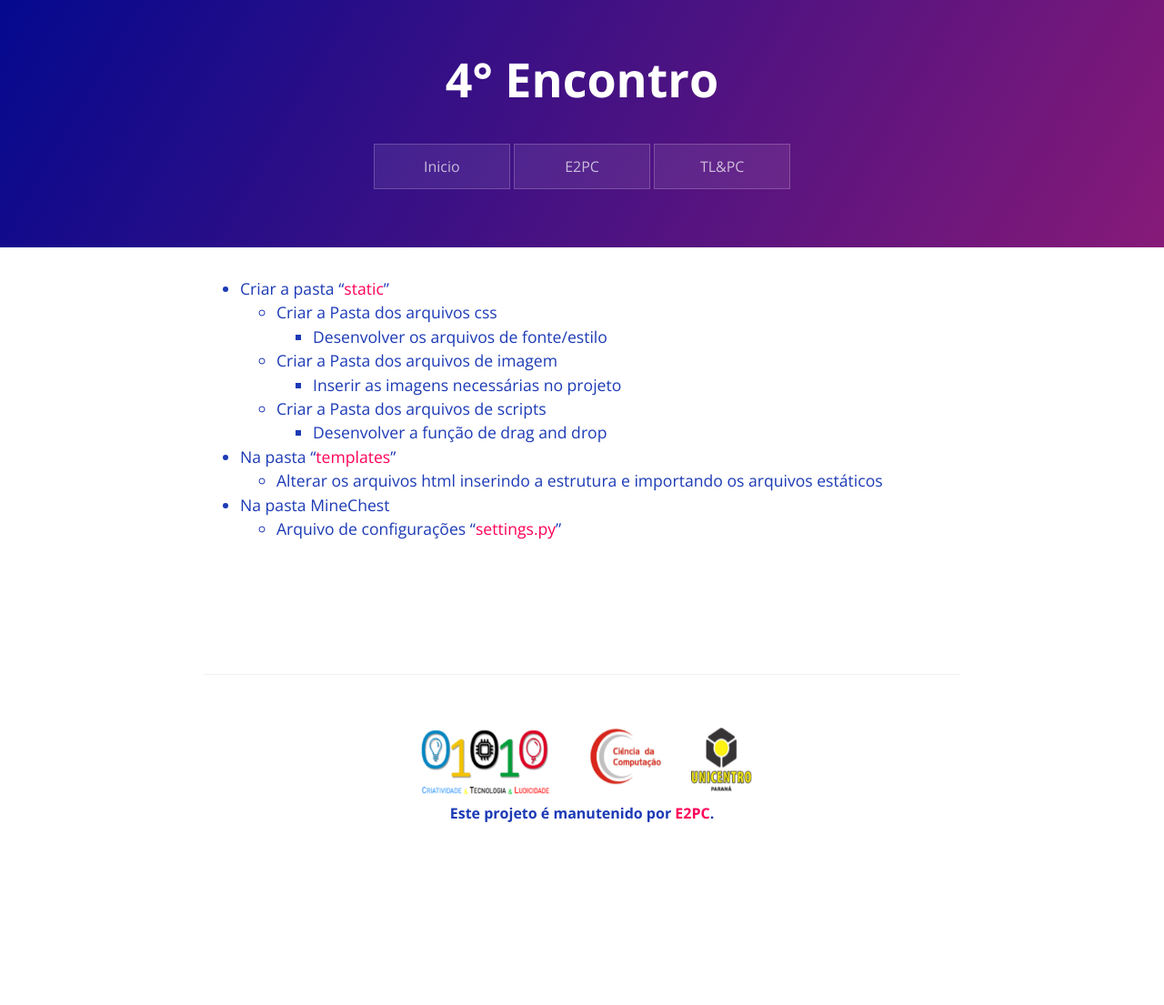
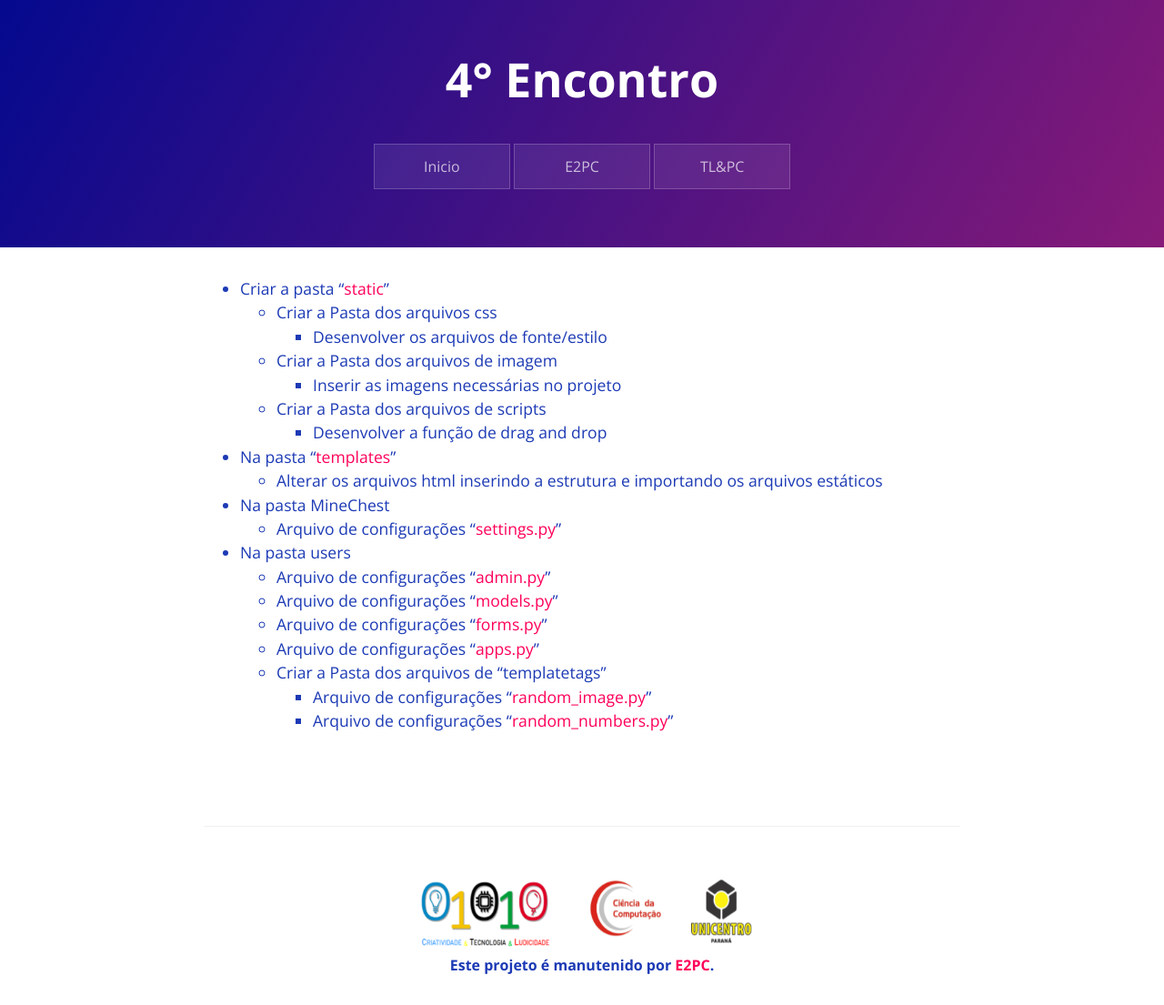
Before and after one commit to E2PC/ProjectPage, a Jekyll site: the page built from Encontro4.md, in a window 1280 px wide. Shown: the whole page at 91% size. Built offline with Jekyll 4.4.1, drawn with Linux system fonts in a browser that asks for light colours; before the commit the page ends 938 px from its top, so only the background shows below that.

Commit message:
Update Encontro4.md

```diff
--- a/Encontro4.md
+++ b/Encontro4.md
@@ -16,9 +16,145 @@ blocker: 1
   - Alterar os arquivos html inserindo a estrutura e importando os arquivos estáticos
 - Na pasta MineChest
   - Arquivo de configurações "<a href="#gotoseecode" onclick="Mudarestado('settings')">settings.py</a>"
+- Na pasta users
+  - Arquivo de configurações "<a href="#gotoseecode" onclick="Mudarestado('admin')">admin.py</a>"
+  - Arquivo de configurações "<a href="#gotoseecode" onclick="Mudarestado('models')">models.py</a>"
+  - Arquivo de configurações "<a href="#gotoseecode" onclick="Mudarestado('forms')">forms.py</a>"
+  - Arquivo de configurações "<a href="#gotoseecode" onclick="Mudarestado('apps')">apps.py</a>"
+  - Criar a Pasta dos arquivos de "templatetags"
+    - Arquivo de configurações "<a href="#gotoseecode" onclick="Mudarestado('admin')">random_image.py</a>"
+	- Arquivo de configurações "<a href="#gotoseecode" onclick="Mudarestado('admin')">random_numbers.py</a>"
 
 
 <br><br>
+<div type="hidden" id="gotoseecode"></div>
+
+<div style="display:none" class="TableBody" id="random_image">
+<textarea readonly rows='20' cols='100'>
+#Arquivo users/random_image.py
+{% raw %}
+import os
+import random
+from django import template
+from django.conf import settings
+
+register = template.Library()
+
+@register.simple_tag
+def random_image(image_dir):
+    try:
+        valid_extensions = settings.RANDOM_IMAGE_EXTENSIONS
+    except AttributeError:
+        valid_extensions = ['.jpg','.jpeg','.png','.gif',]
+
+    if image_dir:
+        rel_dir = image_dir
+    else:
+        rel_dir = settings.RANDOM_IMAGE_DIR
+    rand_dir = os.path.join(settings.MEDIA_ROOT, rel_dir)
+
+    files = [f for f in os.listdir(rand_dir) if os.path.splitext(f)[1] in valid_extensions]
+
+    return os.path.join(rel_dir, random.choice(files))
+
+
+{% endraw %}
+</textarea>
+</div>
+
+<div style="display:none" class="TableBody" id="random_numbers">
+<textarea readonly rows='20' cols='100'>
+#Arquivo users/random_numbers.py
+{% raw %}
+import random
+from django import template
+
+register = template.Library()
+
+# Para gerar o numero aleatorio para a meta
+@register.simple_tag
+def random_int():
+    randomnumber = random.randint(15, 50)
+    return randomnumber
+
+# Usado para qualquer estrutura de repetição
+@register.filter(name='times')
+def times(number):
+    return range(number)
+
+{% endraw %}
+</textarea>
+</div>
+
+<div style="display:none" class="TableBody" id="admin">
+<textarea readonly rows='20' cols='100'>
+#Arquivo users/admin.py
+{% raw %}
+from django.contrib import admin
+from django.contrib.auth import admin as auth_admin
+
+from .forms import UserChangeForm, UserCreationForm
+from .models import User
+
+
+@admin.register(User)
+class UserAdmin(auth_admin.UserAdmin):
+    form = UserChangeForm
+    add_form = UserCreationForm
+    model = User
+    fieldsets = auth_admin.UserAdmin.fieldsets + (
+        ("Informações Pessoais", {"fields": ("bio",)}),
+    )
+{% endraw %}
+</textarea>
+</div>
+
+<div style="display:none" class="TableBody" id="models">
+<textarea readonly rows='20' cols='100'>
+#Arquivo users/models.py
+{% raw %}
+from django.contrib.auth.models import AbstractUser
+from django.db import models
+
+class User(AbstractUser):
+    bio = models.TextField(blank=True)
+{% endraw %}
+</textarea>
+</div>
+
+<div style="display:none" class="TableBody" id="forms">
+<textarea readonly rows='20' cols='100'>
+#Arquivo users/forms.py
+{% raw %}
+from django.contrib.auth import forms
+
+from .models import User
+
+
+class UserChangeForm(forms.UserChangeForm):
+    class Meta(forms.UserChangeForm.Meta):
+        model = User
+
+
+class UserCreationForm(forms.UserCreationForm):
+    class Meta(forms.UserCreationForm.Meta):
+        model = User
+{% endraw %}
+</textarea>
+</div>
+
+<div style="display:none" class="TableBody" id="apps">
+<textarea readonly rows='20' cols='100'>
+#Arquivo users/apps.py
+{% raw %}
+from django.apps import AppConfig
+
+class UsersConfig(AppConfig):
+    name = 'users'
+{% endraw %}
+</textarea>
+</div>
+
 <div style="display:none" class="TableBody" id="settings">
 <textarea readonly rows='20' cols='100'>
 #Arquivo MineChest/settings.py
@@ -29,52 +165,60 @@ import allauth
 
 BASE_DIR = Path(__file__).resolve().parent.parent
 
-SECRET_KEY = 'django-insecure-wgx)lh*&*2dhx*2j$vgk828)98wsb+^kp5y&8^c&&v+=zr64(w'
 
+# SECURITY WARNING: keep the secret key used in production secret!
+SECRET_KEY = "3dg*3m4!^iu&3bym0f_0h&7_nykish33o_-vgrfv014ltza00g"
+
+# SECURITY WARNING: don't run with debug turned on in production!
 DEBUG = True
 
 ALLOWED_HOSTS = []
 
 
 INSTALLED_APPS = [
-    'django.contrib.admin',
-    'django.contrib.auth',
-    'django.contrib.contenttypes',
-    'django.contrib.sessions',
-    'django.contrib.messages',
-    'django.contrib.staticfiles',
+    # django
+    "django.contrib.admin",
+    "django.contrib.auth",
+    "django.contrib.contenttypes",
+    "django.contrib.sessions",
+    "django.contrib.messages",
+    "django.contrib.staticfiles",
     "django.contrib.sites",
-	# 3rd party
-	"allauth",
-	"allauth.account",
-	"allauth.socialaccount",
-	"crispy_forms",
+    # 3rd party
+    "allauth",
+    "allauth.account",
+    "allauth.socialaccount",
+    "crispy_forms",
+    # local pages
+    "users.apps.UsersConfig",
     "pages.apps.PagesConfig",
 ]
 
+AUTH_USER_MODEL = "users.User"
+
 MIDDLEWARE = [
-    'django.middleware.security.SecurityMiddleware',
-    'django.contrib.sessions.middleware.SessionMiddleware',
-    'django.middleware.common.CommonMiddleware',
-    'django.middleware.csrf.CsrfViewMiddleware',
-    'django.contrib.auth.middleware.AuthenticationMiddleware',
-    'django.contrib.messages.middleware.MessageMiddleware',
-    'django.middleware.clickjacking.XFrameOptionsMiddleware',
+    "django.middleware.security.SecurityMiddleware",
+    "django.contrib.sessions.middleware.SessionMiddleware",
+    "django.middleware.common.CommonMiddleware",
+    "django.middleware.csrf.CsrfViewMiddleware",
+    "django.contrib.auth.middleware.AuthenticationMiddleware",
+    "django.contrib.messages.middleware.MessageMiddleware",
+    "django.middleware.clickjacking.XFrameOptionsMiddleware",
 ]
 
-ROOT_URLCONF = 'MineChest.urls'
+ROOT_URLCONF = "MineChest.urls"
 
 TEMPLATES = [
     {
-        'BACKEND': 'django.template.backends.django.DjangoTemplates',
-        'DIRS': [BASE_DIR / "templates"],
-        'APP_DIRS': True,
-        'OPTIONS': {
-            'context_processors': [
-                'django.template.context_processors.debug',
-                'django.template.context_processors.request',
-                'django.contrib.auth.context_processors.auth',
-                'django.contrib.messages.context_processors.messages',
+        "BACKEND": "django.template.backends.django.DjangoTemplates",
+        "DIRS": [BASE_DIR / "templates"],
+        "APP_DIRS": True,
+        "OPTIONS": {
+            "context_processors": [
+                "django.template.context_processors.debug",
+                "django.template.context_processors.request",
+                "django.contrib.auth.context_processors.auth",
+                "django.contrib.messages.context_processors.messages",
             ],
         },
     },
@@ -125,7 +269,7 @@ STATICFILES_DIRS = [
 
 LANGUAGE_CODE = "pt-br"
 
-TIME_ZONE = 'UTC'
+TIME_ZONE = "UTC"
 
 USE_I18N = True
 
@@ -155,11 +300,12 @@ ACCOUNT_UNIQUE_EMAIL = True
 
 
 # crispy-forms
+
 CRISPY_TEMPLATE_PACK = "bootstrap4"
+
 {% endraw %}
 </textarea>
 </div>
-<div type="hidden" id="gotoseecode"></div><br>
 
 <script>
 	function Mudarestado(id) {
```
Also changed, not shown: other parts of Encontro4.md (+13 -12 lines).
